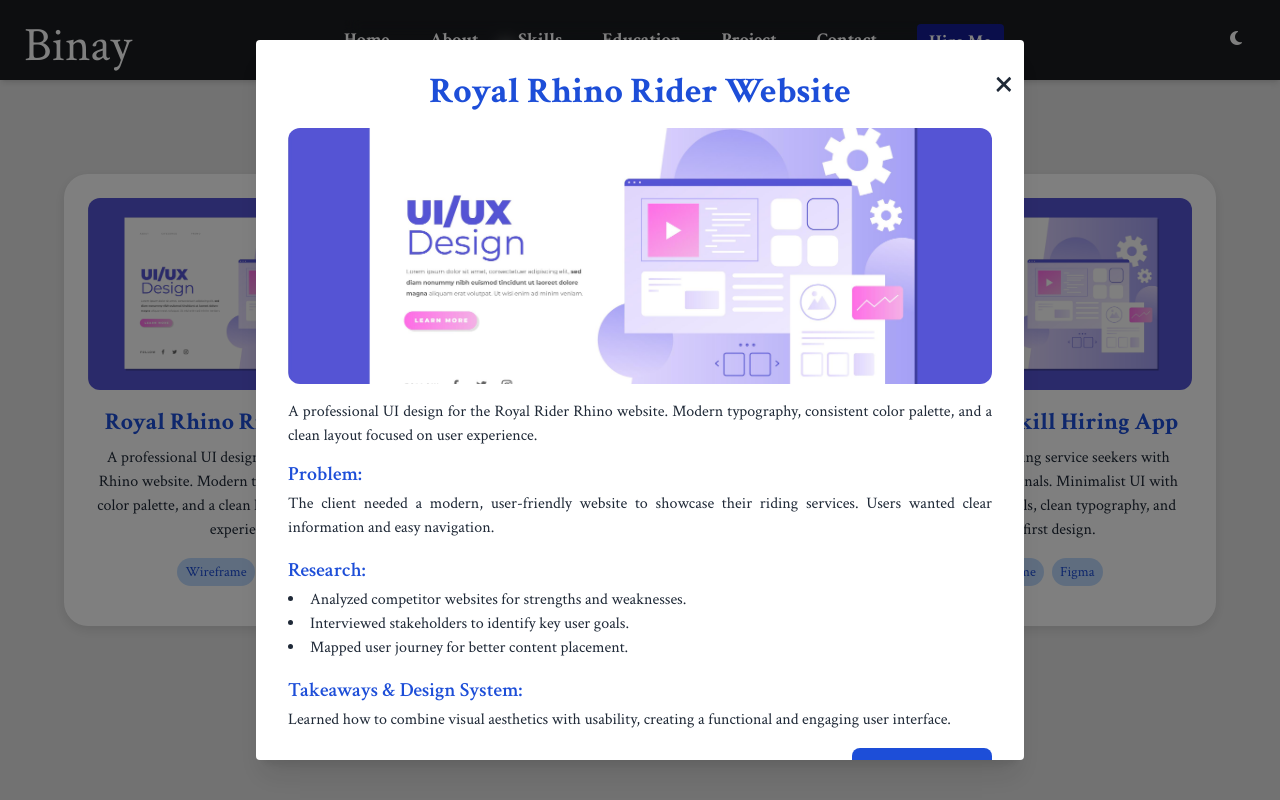
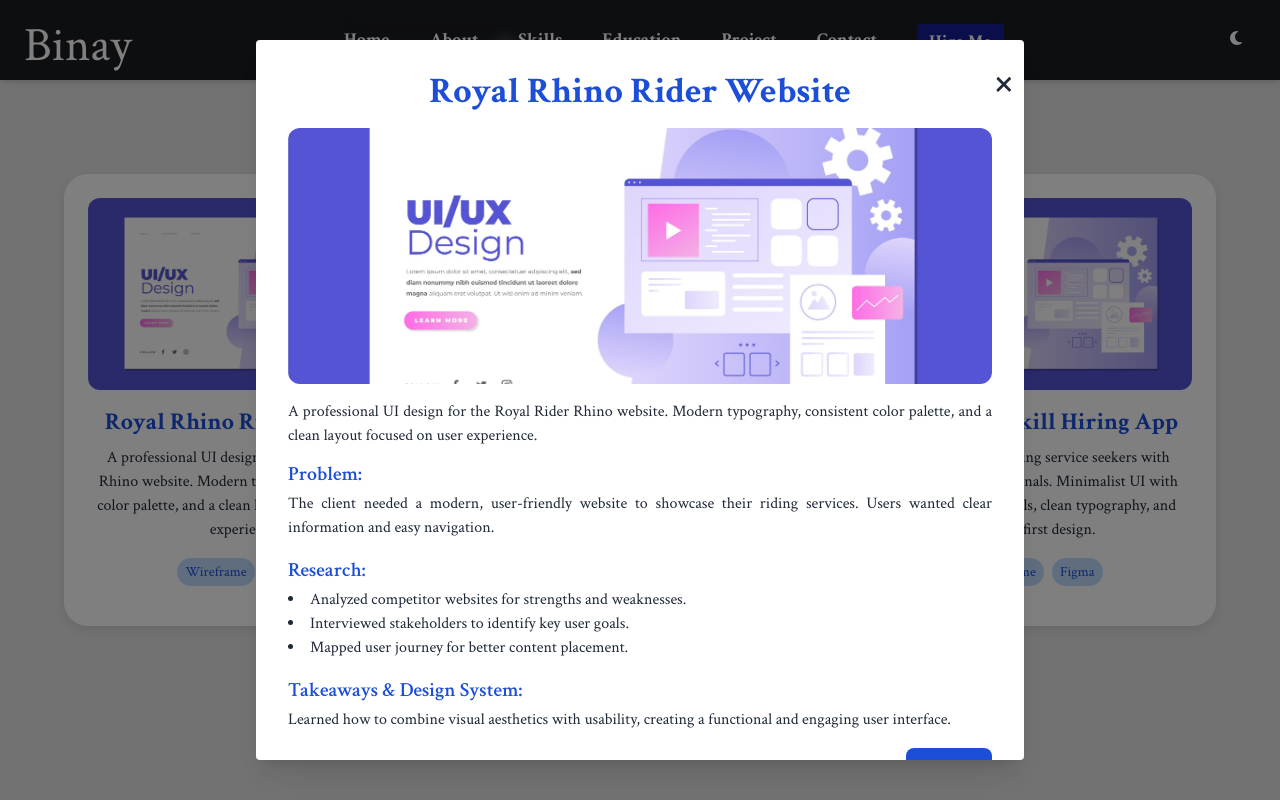
Before and after one commit to Im-binay/Binay_portfolio, a React (Vite) app: page / in a window 1280 px wide. Both pictures are taken after a click on the element 245 px from the left and 3174 px from the top of the page. Shown: the part 2774-3574 px from the top of the page. Built offline with nearby package versions, Linux system fonts and the light colour scheme.

Commit message:
Update UI

```diff
--- a/src/components/Projects.jsx
+++ b/src/components/Projects.jsx
@@ -210,7 +210,7 @@ export default function Project() {
                   color: '#fff',
                 }}
               >
-                View Full Figma
+                View →
               </a>
             </div>
           </div>
```
